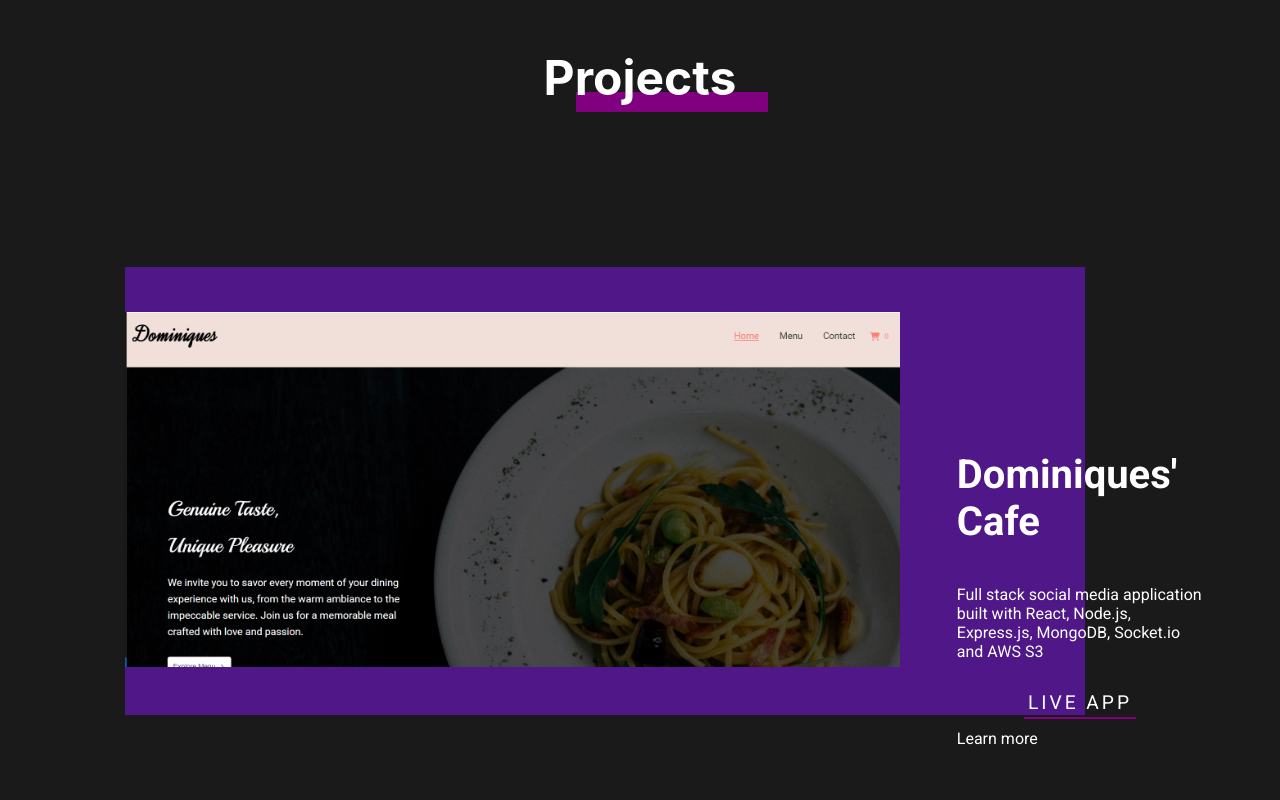
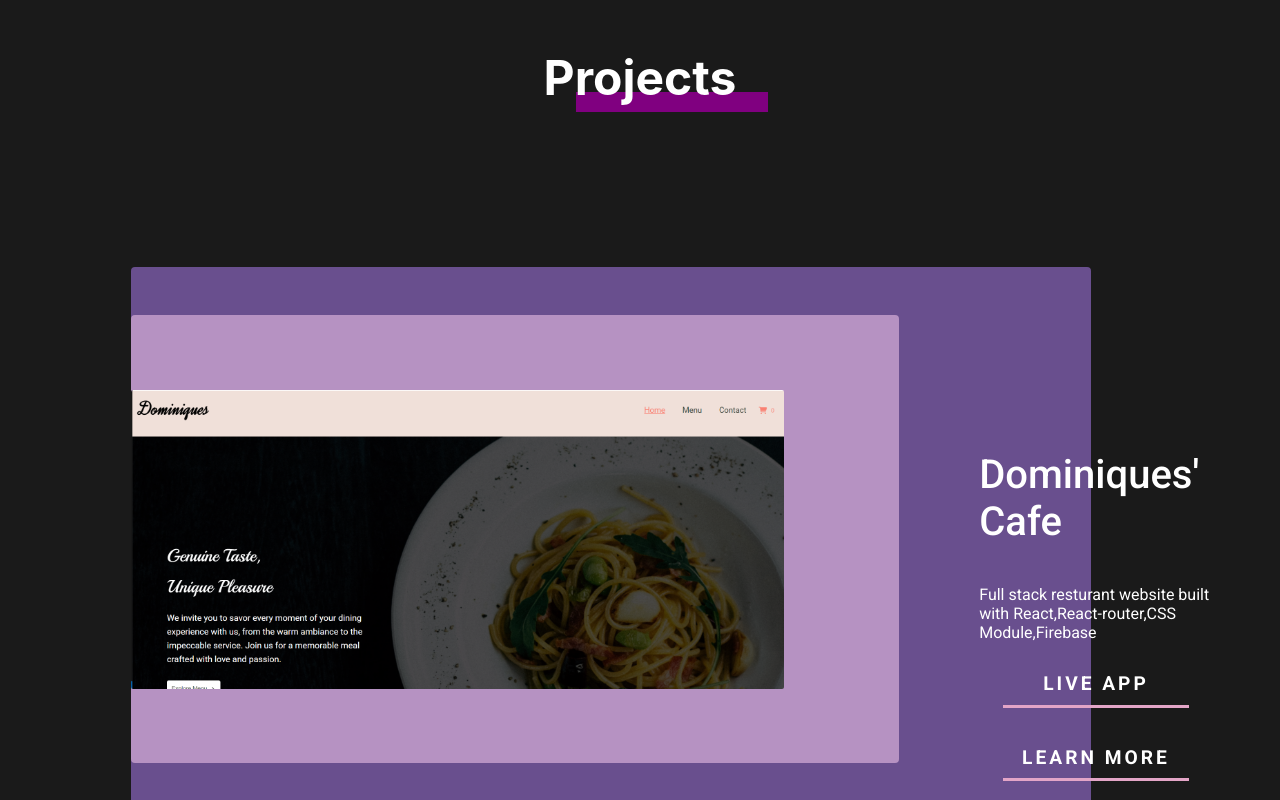
Before and after one commit to melika760/myportfolio, a React (Create React App) app: page / in a window 1280 px wide. Shown: the part 2000-2800 px from the top of the page. Built offline with nearby package versions, Linux system fonts and the light colour scheme.

Commit message:
adding projects

```diff
--- a/src/components/Projects.jsx
+++ b/src/components/Projects.jsx
@@ -2,6 +2,8 @@ import React, { useEffect } from 'react'
 import useCurrent from './useCurrent'
 import styles from "./Projects.module.css"
 import Dominique from "../assets/Dominiques.png"
+import Grocery from "../assets/GroceryStore.png"
+import Dictionary from "../assets/Dictionary.png"
 const Projects = () => {
   const{setsection}=useCurrent()
   useEffect(()=>{
@@ -11,8 +13,8 @@ const Projects = () => {
     <section id='Projects' className={styles.projects}>
       <h2 className={styles.head}>Projects</h2>
       <div className={styles.contents}>
-        <div className={styles.content}>
-          <a href='/' alt="Dominiques">
+        <div className={`${styles.content} ${styles.left}`}>
+          <a href='https://dominique-5aac4.web.app/' alt="Dominiques" target='__blank'>
           <div className={styles.pic}>
           <div className={styles.image}>
             <img src={Dominique} alt='DominiqueCafe'/>
@@ -22,10 +24,47 @@ const Projects = () => {
 
           <div className={styles.info}>
 <h3 className={styles.title}>Dominiques' Cafe</h3>
-<p className={styles.descriptions}>Full stack social media application built with React, Node.js, Express.js, MongoDB, Socket.io and AWS S3</p>
+<p className={styles.descriptions}>Full stack resturant website built with React,React-router,CSS Module,Firebase</p>
 
-<a href='/'><div className={styles.live1}>Live app</div></a>
-<a href='/'>Learn more</a>
+<a href='https://dominique-5aac4.web.app/' target='__blank' alt="Domique's Cafe"><div className={styles.live1}>Live app</div></a>
+<a href='/'><div className={styles.live1}>Learn more</div></a>
+
+
+          </div>
+        </div>
+        <div className={`${styles.content} ${styles.right}`}>
+          <div className={styles.info2}>
+<h3 className={styles.title}>Groccery Store</h3>
+<p className={styles.descriptions}>Full stack Groccery store  built with Nextjs,Tailwind CSS,Strapi</p>
+
+<a href='https://groceryshop-three.vercel.app/' target='__blank' alt="GroceryStore"><div className={styles.live1}>Live app</div></a>
+<a href='/'><div className={styles.live1}>Learn more</div></a>
+
+
+          </div>
+          <a href='https://groceryshop-three.vercel.app/' alt="GroceryStore" target='__blank'>
+          <div className={styles.pic2}>
+          <div className={styles.image2}>
+            <img src={Grocery} alt='GrocceryStore'/>
+          </div>
+          </div>
+          </a>
+        </div>
+<div className={`${styles.content} ${styles.left}`}>
+          <a href='https://musical-sorbet-7120c3.netlify.app/' alt="Dictionary" target='__blank'>
+          <div className={styles.pic}>
+          <div className={styles.image}>
+            <img src={Dictionary} alt='Dictionary'/>
+          </div>
+          </div>
+          </a>
+
+          <div className={styles.info}>
+<h3 className={styles.title}>Dictionary App</h3>
+<p className={styles.descriptions}>Full stack Dictionary website built with React and Axios</p>
+
+<a href='https://musical-sorbet-7120c3.netlify.app/' target='__blank' alt="DictionaryApp"><div className={styles.live1}>Live app</div></a>
+<a href='/'><div className={styles.live1}>Learn more</div></a>
 
 
           </div>
--- a/src/components/Projects.module.css
+++ b/src/components/Projects.module.css
@@ -31,34 +31,62 @@ display: flex;
 position: relative;
 justify-content: flex-start;
 margin-bottom: 14rem;
-margin-left: 11rem;
+
 }
-.pic{
-    height:28rem;
+.left{
+    margin-left: 11rem;
+}
+.right{
+    margin-right: 11rem;
+}
+.pic2{
+    justify-content: flex-end;
+
+}
+.pic,.pic2{
+    height:34rem;
     width: 60rem;
     position: relative;
-    background-color: #4F1787;
+    background-color: #694F8E;
     cursor: pointer;
     transform: scale(100%);
     transition: all 0.2s;
     display: flex;
     align-items: center;
+    border-radius: 4px;
+}
+.pic{
     justify-content: flex-start;
 }
-.pic:hover{
+.pic:hover,.pic2:hover{
 transform: scale(95%);
 }
+.image,.image2{
+    width: 80%;
+    position: relative;
+    background-color: #B692C2;
+    height: 28rem;
+    display: flex;
+    align-items: center;
+    border-radius: 4px;
+
+}
 .image{
-    width: 95%;
-    position: relative;
+    justify-content: flex-start;
+}
+.image2{
+    justify-content: flex-end;
+}
+.image2 img{
+    width: 85%;
+    border-radius: 2px;
 }
 .image img{
     width: 85%;
+    border-radius: 2px;
 }
-.info{
+.info,.info2{
     position: relative;
-    left: -9rem;
-    margin-right: -2rem;
     color: white;
     font-family: "Roboto";
     width: fit-content;
@@ -68,42 +96,62 @@ transform: scale(95%);
     height: fit-content;
 
 }
+.info{
+    left: -8rem;
+    margin-right: -2rem;
+}
+.info2{
+    right: -18rem;
+    margin-left: -2rem;
+}
 .title{
-    font-size: 2.5rem
+    font-size: 2.5rem;
+    font-weight: 500;
 }
 .description{
     margin-top: 3rem;
     font-size: 1.8rem;
-    font-weight: 500;
+    font-weight: 700;
+    font-family: 'Roboto';
 }
 
-.info a{
+ a{
     text-decoration: none;
-    color: white;
+    color: inherit;
 }
 
 .live1{
+    color: white;
+    font-weight: 600;
 display: flex;
 background-color: transparent;
 flex-direction: column;
 justify-content: center;
 letter-spacing: 3px;
 font-size: 1.2rem;
-padding: 1rem 1.2rem;
+padding: 1rem 0.8rem;
 position: relative;
 line-height: 1;
 text-transform: uppercase;
 align-items: center;
 width: 13rem;
+margin-bottom: 1.4rem;
+
 }
-.live1::before{
+.live1::after{
     content: "";
     position: absolute;
-    border-bottom: 2px solid purple;
-    width: 7rem;
-    top:2.5rem
+   background-color:#E3A5C7;
+   transform-origin: bottom;
+   bottom: 2px;
+   height: 3px;
+   width: 80%;
+   display: block;
+   z-index: -1;
 }
 .live1:hover{
-background-color: purple;
-transition: all 0.2s;
+background-color: #E3A5C7;
+transition: all 0.9s;
+color: inherit;
+color: #1a1a1a;
 }
```
Also changed, not shown: src/assets/Dictionary.png (added), src/assets/GroceryStore.png (added).
